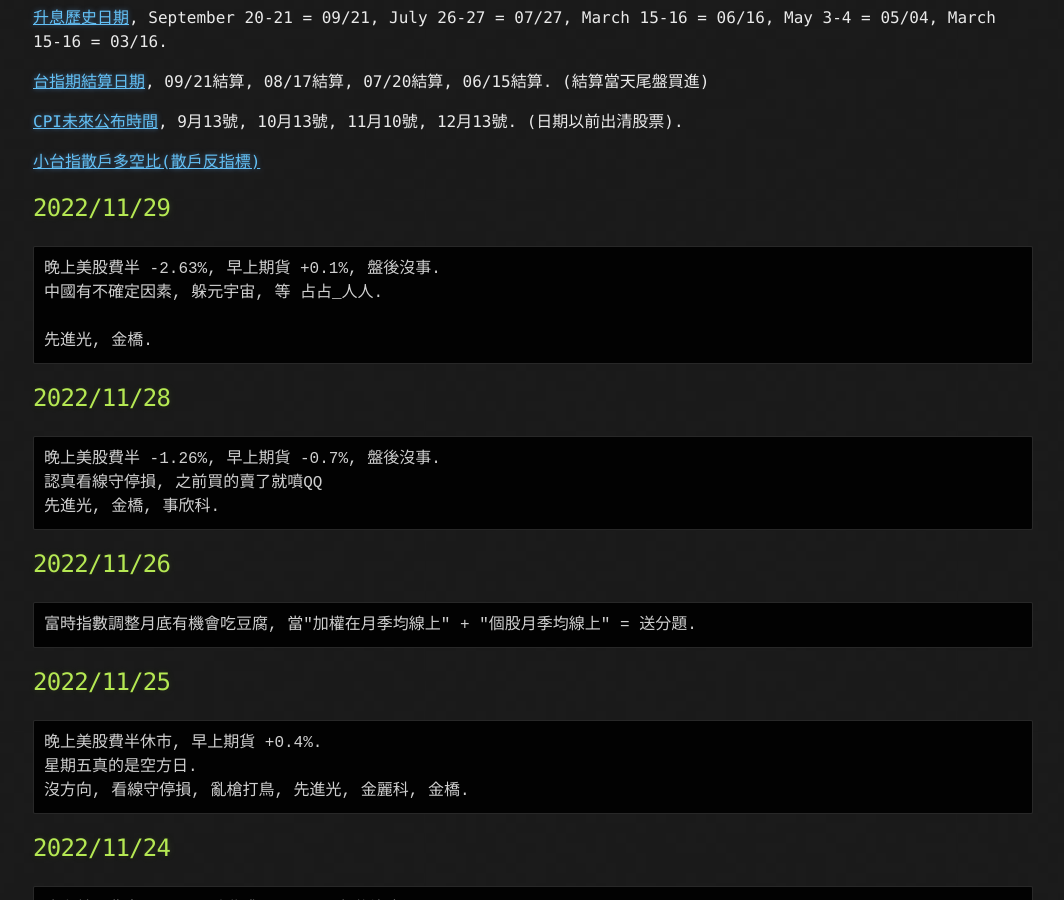
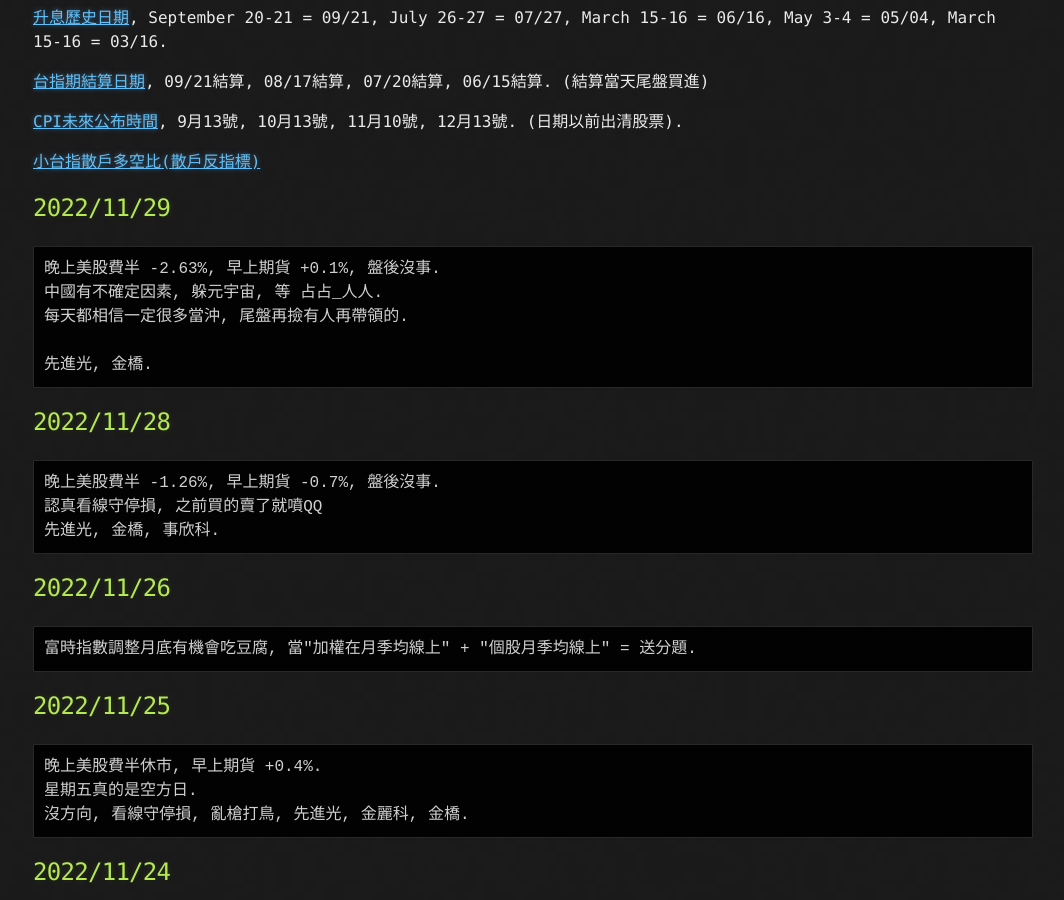
Before and after one commit to lepg5487/Stock_God, a Jekyll site: the page built from index.md, in a window 1280 px wide and 900 px high, scrolled down 332 px. Shown: the whole window, without its empty margins (107-1171 px from the left). Built offline with Jekyll 4.4.1, drawn with Linux system fonts in a browser that asks for light colours; our own code applies the rules of GitHub Pages for plain Markdown files.

Commit message:
Update index.md

````diff
--- a/index.md
+++ b/index.md
@@ -18,6 +18,7 @@ layout: testlayouts
 ```
 晚上美股費半 -2.63%, 早上期貨 +0.1%, 盤後沒事.
 中國有不確定因素, 躲元宇宙, 等 占占_人人.
+每天都相信一定很多當沖, 尾盤再撿有人再帶領的.
 
 先進光, 金橋.
 ```
````
